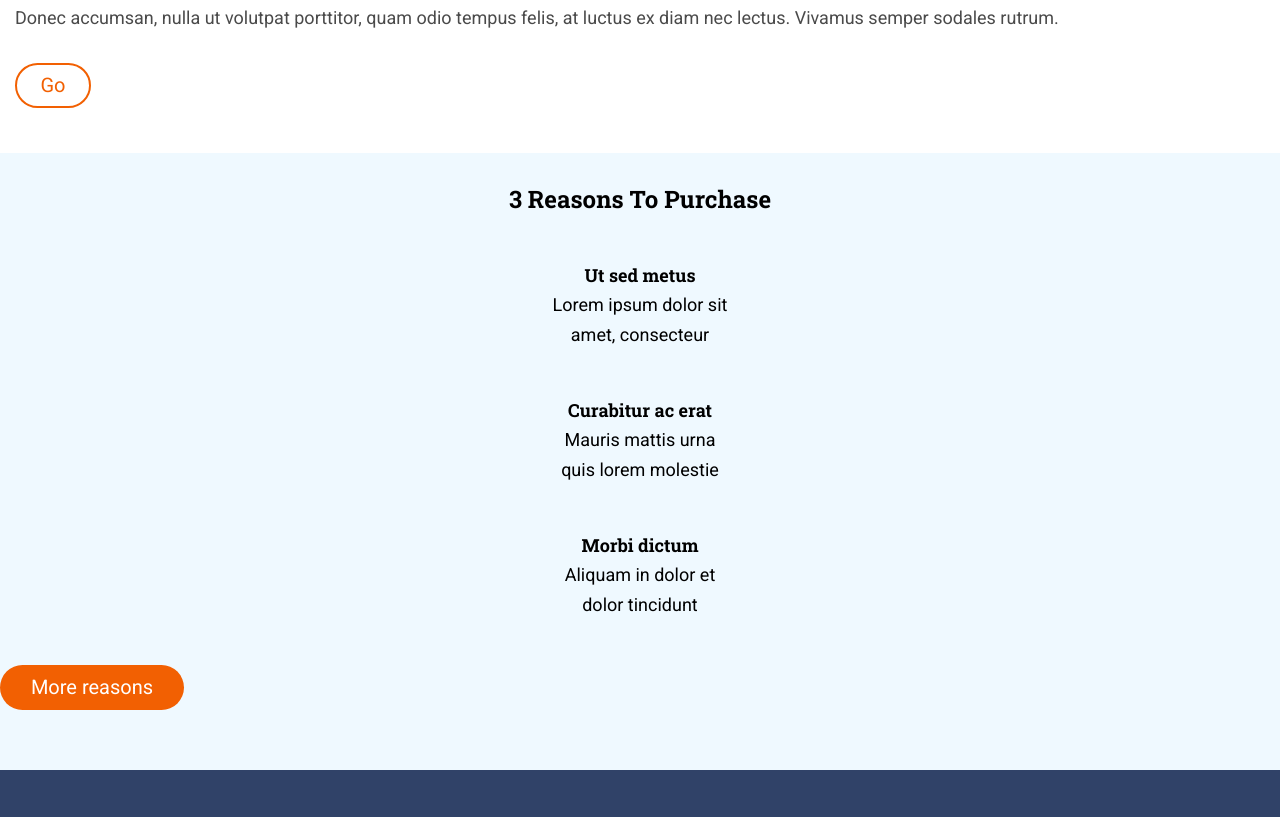
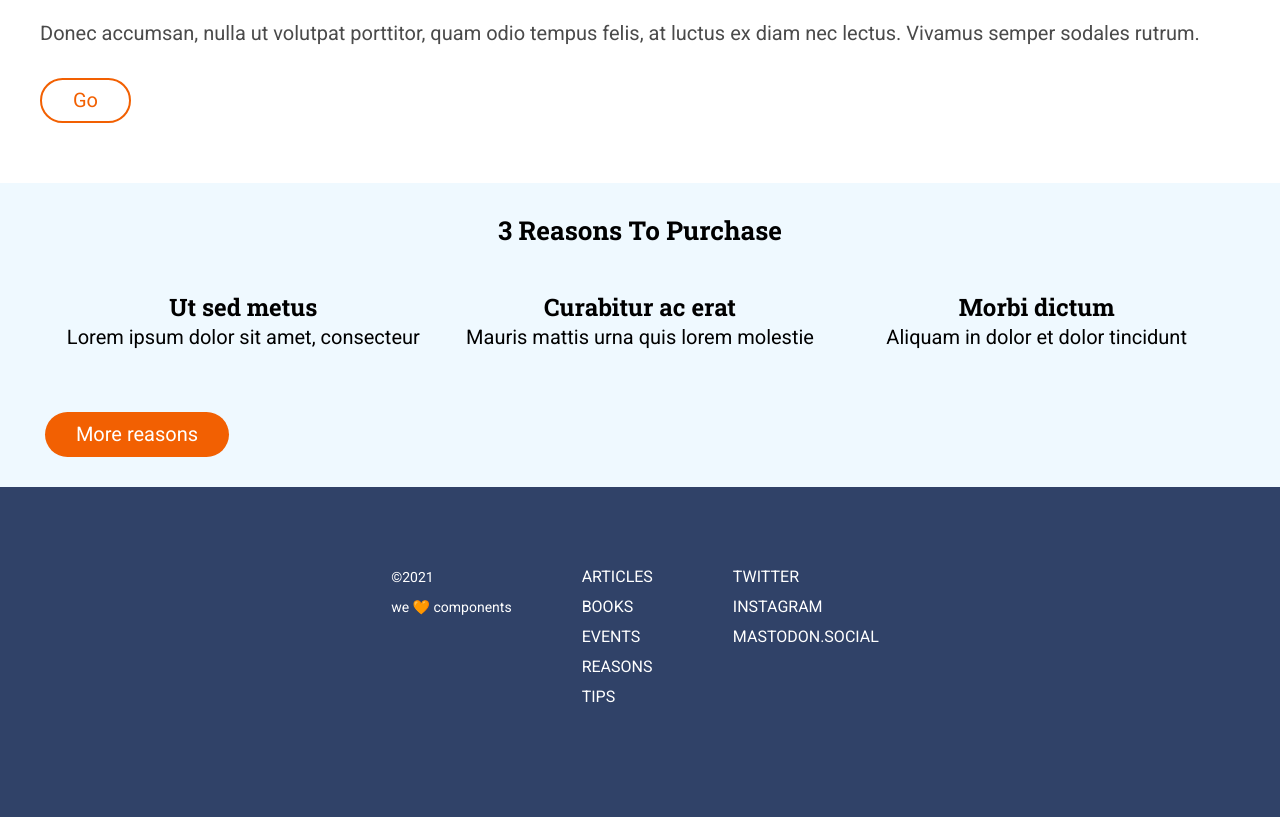
Before and after one commit to Adalab/modulo-1-evaluacion-final-PatriMalvido, a website: page src/html/index.html in a window 1280 px wide. Shown: the part 902-1719 px from the top of the page. Drawn offline with nearby package versions, Linux system fonts and the light colour scheme; files that its build step writes are made by us from their sources; files whose address does not match are found by name.

Commit message:
add changes mediaqueries

```diff
--- a/src/scss/layout/_footer.scss
+++ b/src/scss/layout/_footer.scss
@@ -18,18 +18,37 @@
   }
   text-align: center;
   padding: 60px 0 45px 0;
+
+  @media all and (min-width: 768px) {
+    display: flex;
+    flex-direction: row;
+    text-align: left;
+    justify-content: space-between;
+    padding: 45px 40px 45px 40px;
+    @media all and (min-width: 1200px) {
+      justify-content: center;
+      .container {
+        padding: 30px;
+      }
+    }
+  }
   &__links {
     padding-bottom: 30px;
+    list-style: none;
     &--item {
       font-size: 16px;
       text-transform: uppercase;
       font-family: $text-font;
+      line-height: 30px;
       color: white;
       text-decoration-line: none;
       padding: 10px;
     }
   }
   &__copy {
+    @media all and (min-width: 768px) {
+      order: -1;
+    }
     &--item {
       color: white;
       font-family: $text-font;
--- a/src/scss/layout/_header.scss
+++ b/src/scss/layout/_header.scss
@@ -20,7 +20,12 @@
     @media all and (min-width: 768px) {
       font-size: 80px;
       line-height: 106px;
-      margin-bottom: 20px;
+
+    }
+    @media all and (min-width:1200px){
+      font-size: 100px;
+      line-height: 132px;
+
     }
   }
   &__text {
--- a/src/scss/layout/_page.scss
+++ b/src/scss/layout/_page.scss
@@ -1,6 +1,9 @@
 .looking {
   display: block;
   margin: 30px 15px;
+  @media all and (min-width: 768px) {
+    margin: 30px 40px 30px 40px;
+  }
 
   &__tips {
     color: $color-tips;
@@ -15,6 +18,10 @@
     text-transform: capitalize;
     color: $primary-text;
     margin-bottom: 15px;
+    @media all and (min-width: 768px) {
+      font-size: 26px;
+      margin-bottom: 30px;
+    }
   }
   &__text {
     font-size: 18px;
@@ -22,6 +29,9 @@
     line-height: 30px;
     color: $secundary-text;
     margin-bottom: 30px;
+    @media all and (min-width: 768px) {
+      font-size: 20px;
+    }
   }
   &__button {
     display: flex;
@@ -32,6 +42,10 @@
     border-radius: 22.5px;
     border: 2px solid #f26002;
     margin-bottom: 45px;
+    @media all and (min-width: 768px) {
+      margin-bottom: 60px;
+      width: 91px;
+    }
   }
 }
 .go-button {
@@ -45,34 +59,49 @@
 /*------------------------------*/
 .reasons {
   background-color: $color-reasons;
-  padding-top: 30px;
-  padding-bottom: 60px;
   text-align: center;
+  padding: 30px 45px;
+
   &__title {
     font-family: $title-font;
     font-size: 24px;
     padding: 0 15px;
     margin-bottom: 45px;
     text-transform: capitalize;
+    @media all and (min-width: 768px) {
+      font-size: 26px;
+    }
   }
 }
+
 .reasons-section {
   display: grid;
   grid-template-columns: 180px;
   grid-template-rows: 1fr 1fr 1fr;
   justify-content: center;
   align-items: center;
+  @media all and (min-width: 768px) {
+    grid-template-columns: 1fr 1fr 1fr;
+    grid-template-rows: 1fr;
+  }
   &__container {
     &--title {
       font-size: 18px;
       font-family: $title-font;
       line-height: 30px;
+      @media all and (min-width: 768px) {
+        font-size: 24px;
+      }
     }
     &--text {
       font-size: 18px;
       font-family: $text-font;
       line-height: 30px;
       margin-bottom: 45px;
+      @media all and (min-width: 768px) {
+        font-size: 20px;
+        margin-bottom: 60px;
+      }
     }
   }
 }
```
